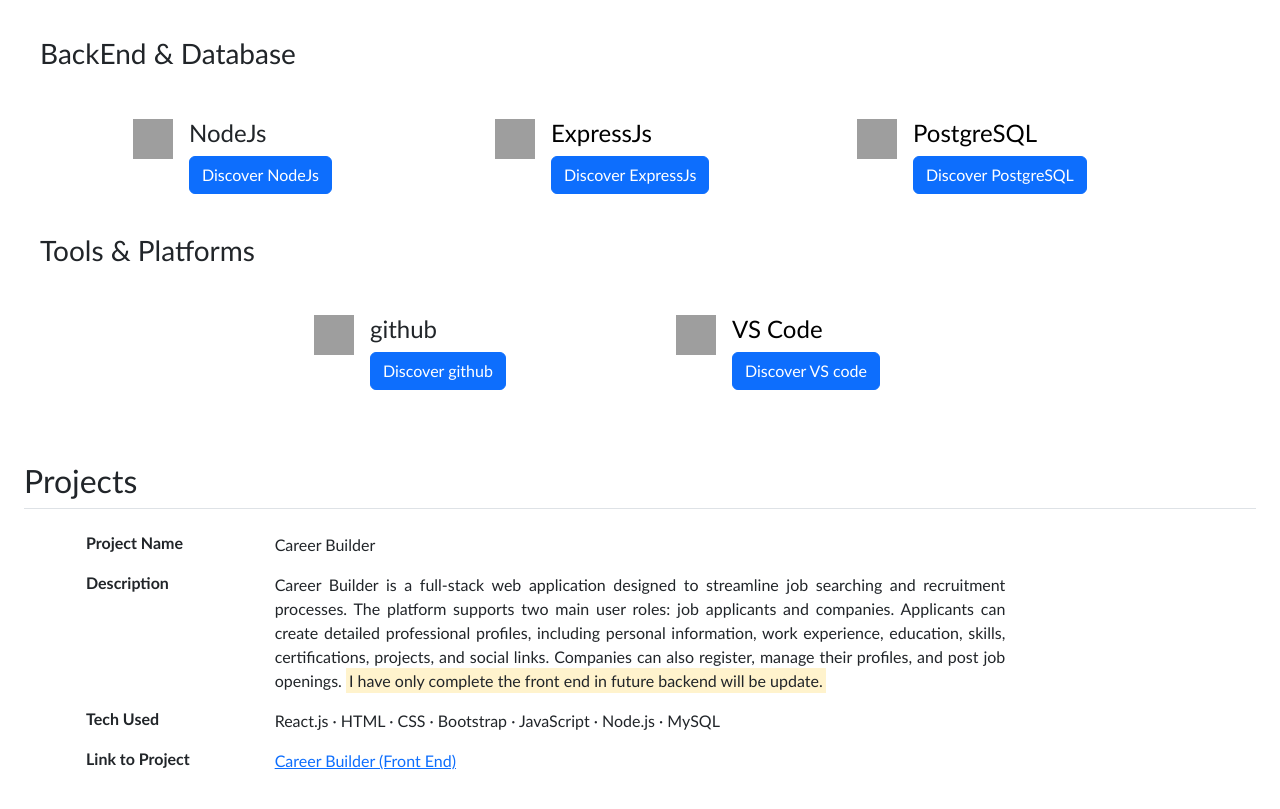
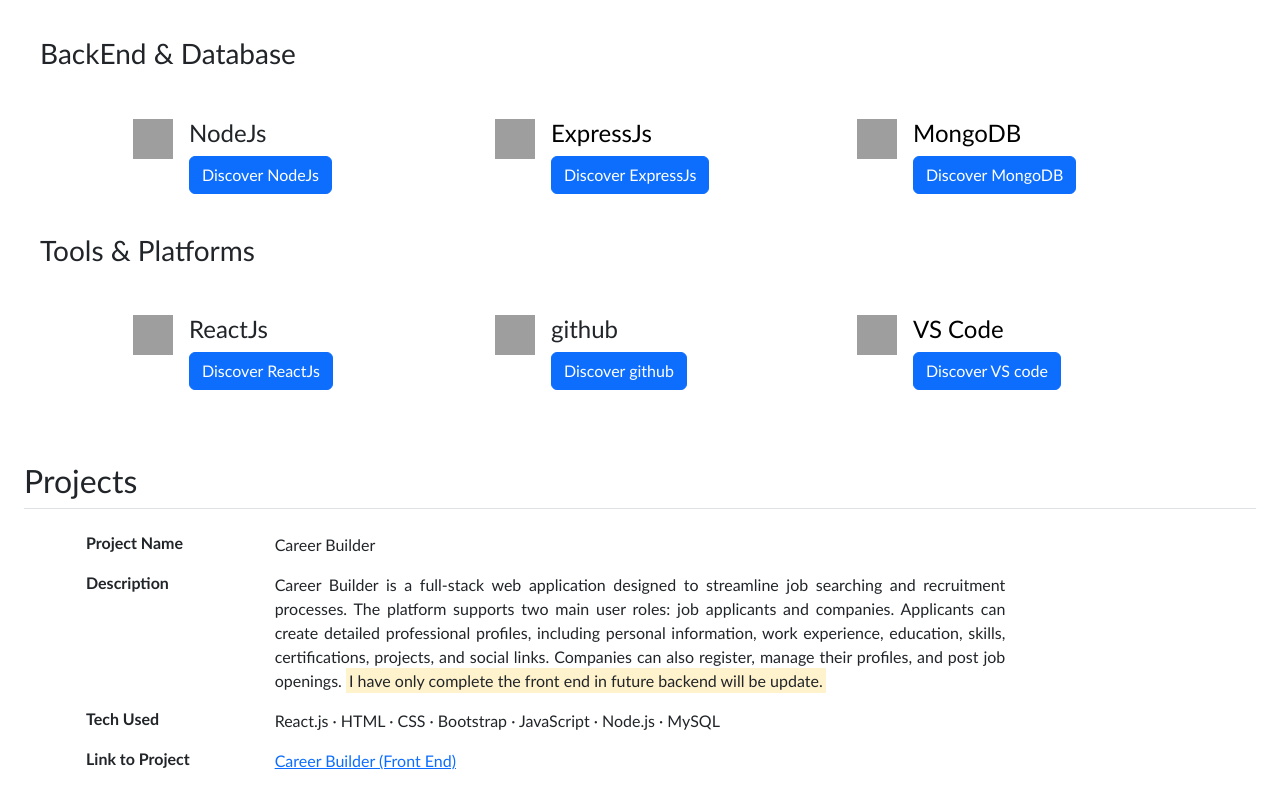
Before and after one commit to CodeWith-Sanjay/MyPortfolio, a plain HTML site: page index.html in a window 1280 px wide. Shown: the part 1366-2175 px from the top of the page. Drawn offline with nearby package versions, Linux system fonts and the light colour scheme; grey boxes are pictures that could not be loaded.

Commit message:
Updated database postgreSQL to Mongo

```diff
--- a/index.html
+++ b/index.html
@@ -109,6 +109,7 @@
             </a>
           </div>
         </div>
+
       </div>
 
       <h4 class="p-3 h3">BackEnd & Database</h4>
@@ -140,12 +141,12 @@
 
         <div class="col d-flex align-items-start">
           <div class="icon-square bg-body d-inline-flex align-items-center justify-content-center fs-4 flex-shrink-0 me-3">
-            <img width="40" height="40" src="https://img.icons8.com/color/50/postgreesql.png" alt="postgreesql"/>
+            <img width="40" height="40" src="https://img.icons8.com/external-tal-revivo-color-tal-revivo/24/external-mongodb-a-cross-platform-document-oriented-database-program-logo-color-tal-revivo.png" alt="external-mongodb-a-cross-platform-document-oriented-database-program-logo-color-tal-revivo"/>
           </div>
           <div>
-            <h3 class="fs-4 text-body-emphasis">PostgreSQL</h3>
+            <h3 class="fs-4 text-body-emphasis">MongoDB</h3>
             <a href="https://www.w3schools.com/postgresql/" target="_blank" class="btn btn-primary">
-              Discover PostgreSQL
+              Discover MongoDB
             </a>
           </div>
         </div>
@@ -154,7 +155,7 @@
     <h4 class="p-3 h3">Tools & Platforms</h4>
     <div class="row d-flex justify-content-lg-center justify-content-md-center gap-md-5 g-4 py-4 row-cols-1 row-cols-sm-3 row-cols-md-4 row-cols-lg-4">
 
-      <!-- <div class="col d-flex align-items-start">
+      <div class="col d-flex align-items-start">
         <div class="icon-square bg-body d-inline-flex align-items-center justify-content-center fs-4 flex-shrink-0 me-3">
           <img width="40" height="40" src="https://img.icons8.com/office/40/react.png" alt="react"/>
         </div>
@@ -164,7 +165,7 @@
             Discover ReactJs
           </a>
         </div>
-      </div> -->
+      </div>
 
       <div class="col d-flex align-items-start">
         <div class="icon-square bg-body d-inline-flex align-items-center justify-content-center fs-4 flex-shrink-0 me-3">
```
Also changed, not shown: 1 other file.
